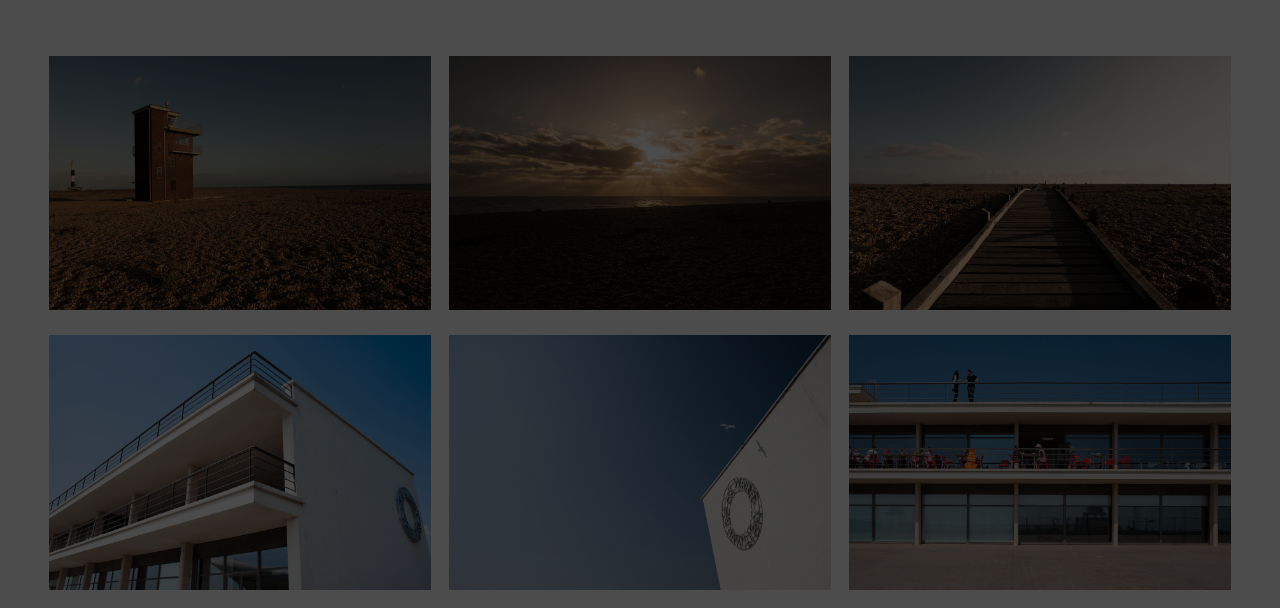
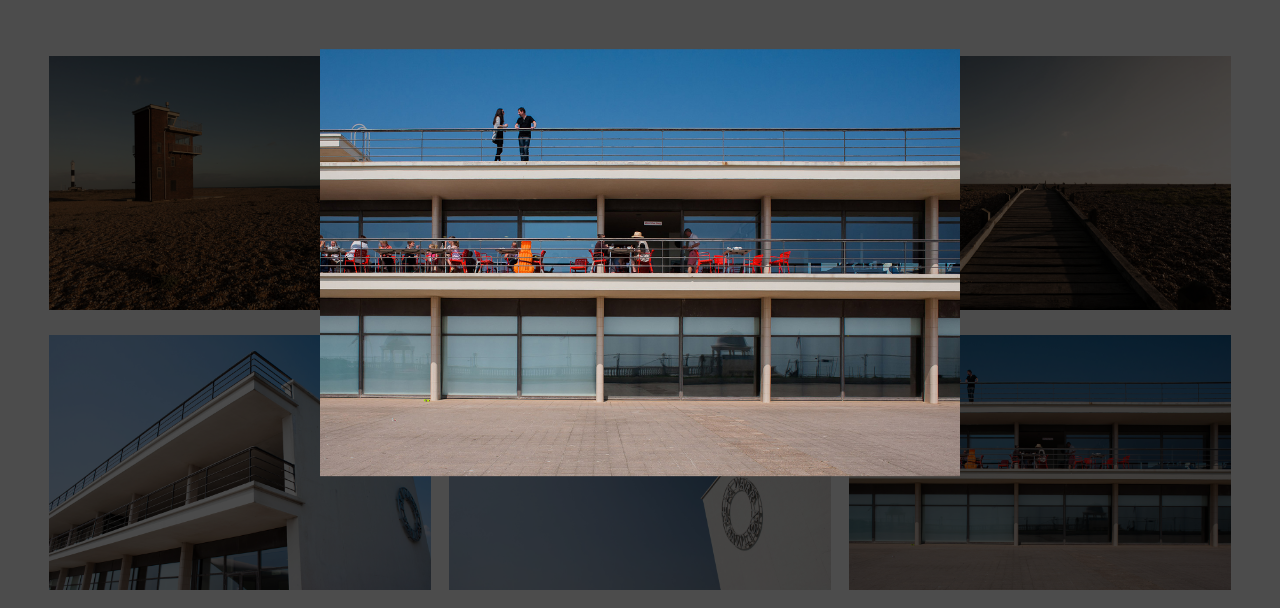
Before and after one commit to mbalandari/sh8-lightbox, a plain HTML site: page index.html in a window 1280 px wide. Shown: the part 134-742 px from the top of the page. Drawn offline with nearby package versions, Linux system fonts and the light colour scheme.

Commit message:
position modal content

```diff
--- a/index.html
+++ b/index.html
@@ -48,7 +48,9 @@
     <div class="modal">
         <div class="modal-background"></div>
         <div class="modal-close">Close</div>
-        <div class="modal-content"></div>
+        <div class="modal-content">
+            <img src="/assets/sally_6.jpg" alt="pic">
+        </div>
     </div>
 
     <script src="jquery.js"></script>
--- a/style.css
+++ b/style.css
@@ -67,10 +67,18 @@ a.clicked {
 }
 
 .modal-close {
-    position: absolute;
+    position: fixed;
     color: #fff;
     top: 0;
     right: 0;
     padding: 1.25rem 1.5rem;
     cursor: pointer;
 }
+
+.modal-content {
+    position: fixed;
+    top: 50%;
+    left: 50%;
+    max-width: 47.5rem;
+    transform: translate(-50%, -50%);
+}
```
